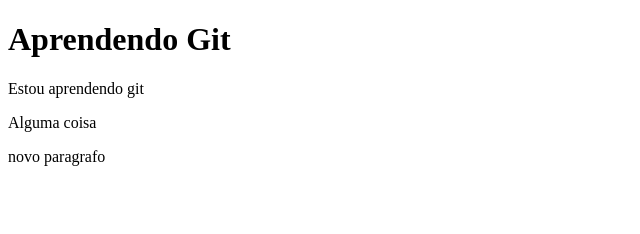
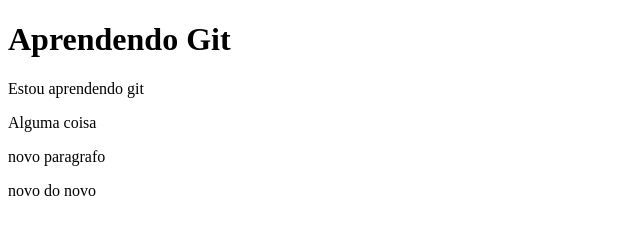
Before and after one commit to devgvalle/tutorial_git, a plain HTML site: page index.html in a window 1280 px wide. Shown: the whole page, without its empty margins (0-640 px from the left). Drawn offline with Linux system fonts and the light colour scheme.

Commit message:
nova do nova

```diff
--- a/index.html
+++ b/index.html
@@ -15,4 +15,5 @@
 </body>
 <p>Alguma coisa</p>
 <p>novo paragrafo</p>
+<p>novo do novo</p>
 </html>
```
